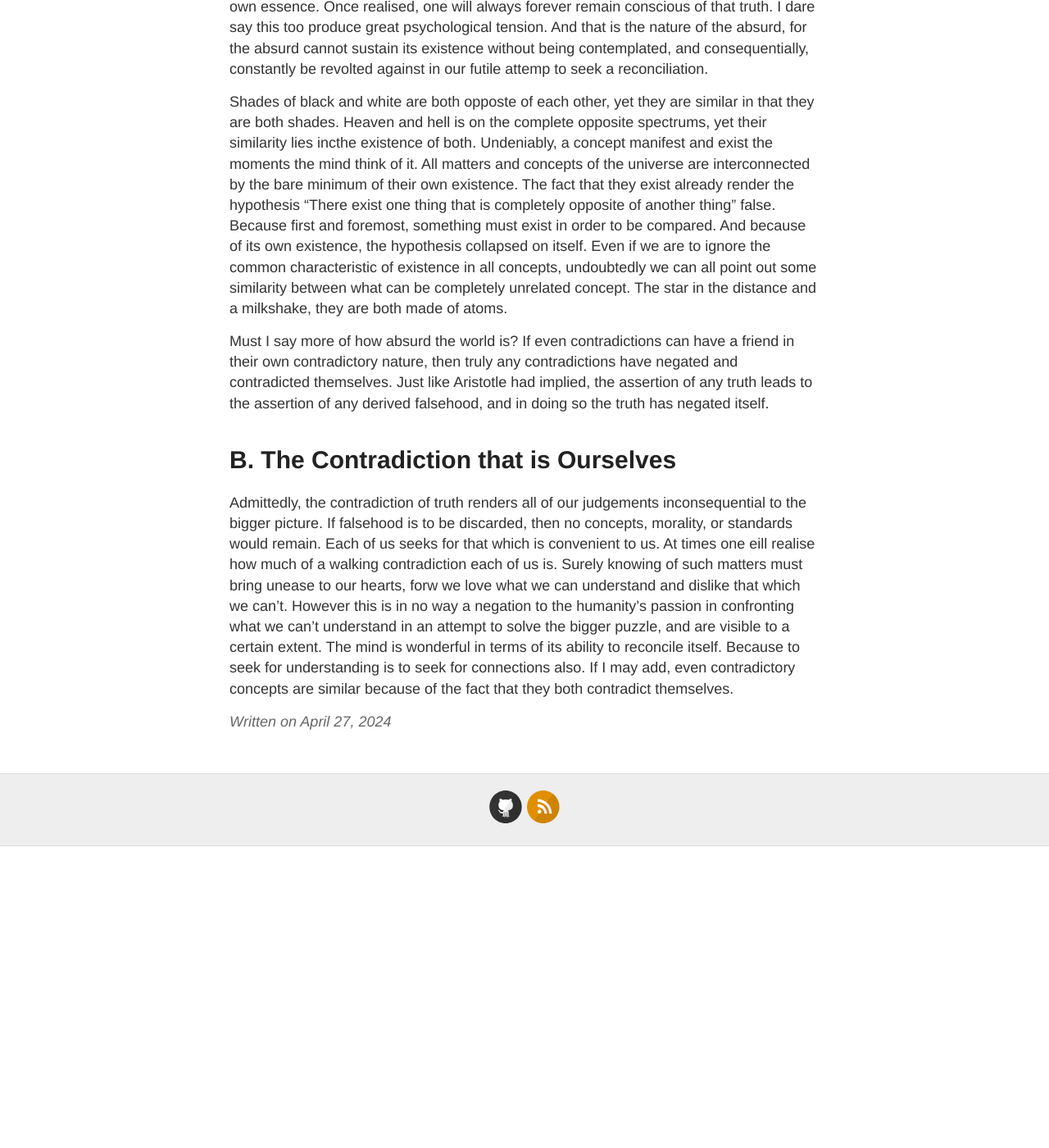
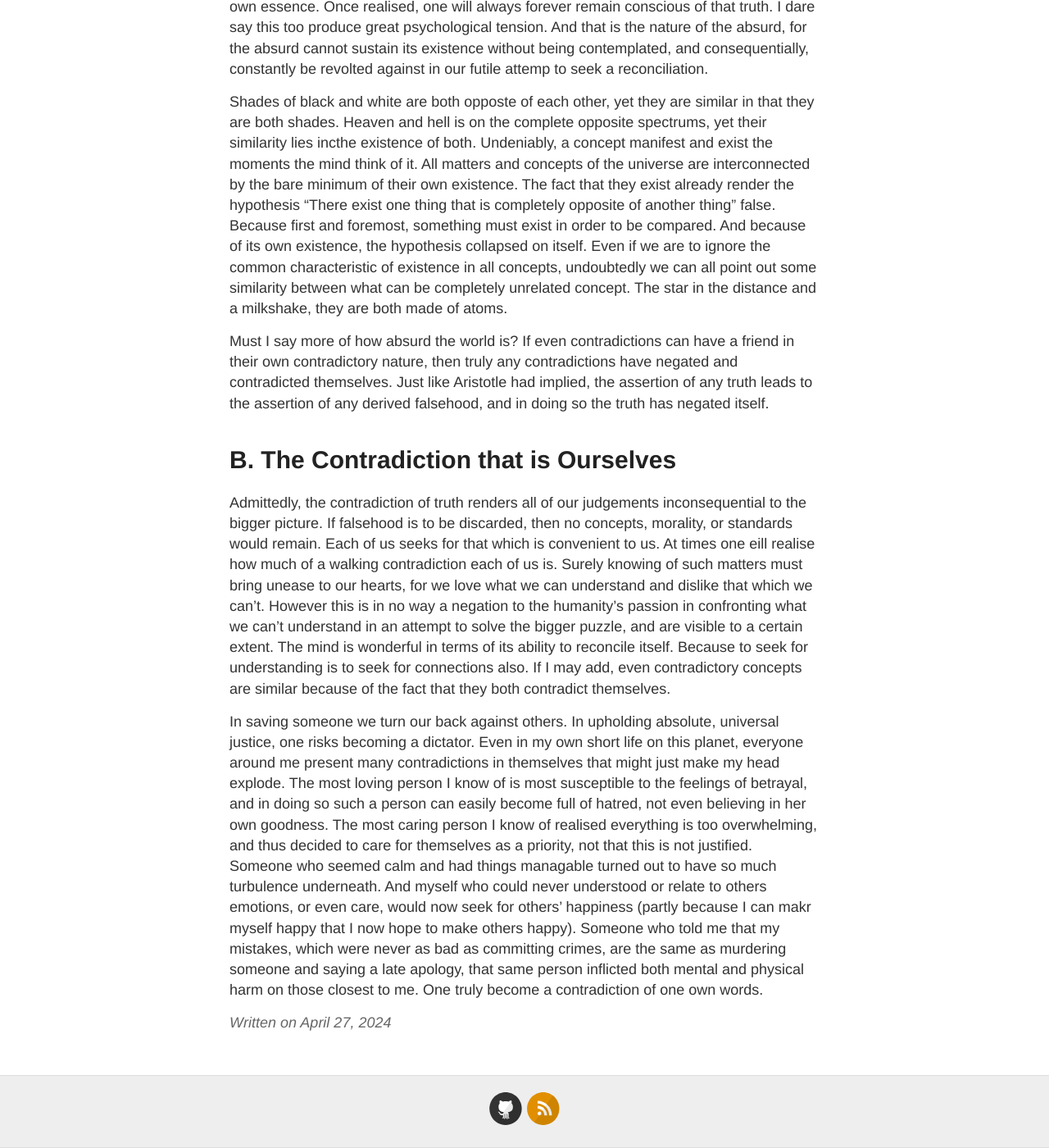
Before and after one commit to theduckshepherd/theduckshepherd.github.io, a Jekyll site: the page built from _posts/2024-04-27-discussion-this-world-is-a-contradiction.md, in a window 1280 px wide and 1400 px high, scrolled down 1685 px. Shown: the whole window at 82% size. Built offline with Jekyll 4.4.1, drawn with Linux system fonts in a browser that asks for light colours; before the commit the page ends 2717 px from its top, so only the background shows below that.

Commit message:
Update 2024-04-27-discussion-this-world-is-a-contradiction.md

```diff
--- a/_posts/2024-04-27-discussion-this-world-is-a-contradiction.md
+++ b/_posts/2024-04-27-discussion-this-world-is-a-contradiction.md
@@ -21,4 +21,6 @@ Shades of black and white are both opposte of each other, yet they are similar i
 Must I say more of how absurd the world is? If even contradictions can have a friend in their own contradictory nature, then truly any contradictions have negated and contradicted themselves. Just like Aristotle had implied, the assertion of any truth leads to the assertion of any derived falsehood, and in doing so the truth has negated itself.
 
 # B. The Contradiction that is Ourselves
-Admittedly, the contradiction of truth renders all of our judgements inconsequential to the bigger picture. If falsehood is to be discarded, then no concepts, morality, or standards would remain. Each of us seeks for that which is convenient to us. At times one eill realise how much of a walking contradiction each of us is. Surely knowing of such matters must bring unease to our hearts, forw we love what we can understand and dislike that which we can't. However this is in no way a negation to the humanity's passion in confronting what we can't understand in an attempt to solve the bigger puzzle, and are visible to a certain extent. The mind is wonderful in terms of its ability to reconcile itself. Because to seek for understanding is to seek for connections also. If I may add, even contradictory concepts are similar because of the fact that they both contradict themselves.
+Admittedly, the contradiction of truth renders all of our judgements inconsequential to the bigger picture. If falsehood is to be discarded, then no concepts, morality, or standards would remain. Each of us seeks for that which is convenient to us. At times one eill realise how much of a walking contradiction each of us is. Surely knowing of such matters must bring unease to our hearts, for we love what we can understand and dislike that which we can't. However this is in no way a negation to the humanity's passion in confronting what we can't understand in an attempt to solve the bigger puzzle, and are visible to a certain extent. The mind is wonderful in terms of its ability to reconcile itself. Because to seek for understanding is to seek for connections also. If I may add, even contradictory concepts are similar because of the fact that they both contradict themselves.
+
+In saving someone we turn our back against others. In upholding absolute, universal justice, one risks becoming a dictator. Even in my own short life on this planet, everyone around me present many contradictions in themselves that might just make my head explode. The most loving person I know of is most susceptible to the feelings of betrayal, and in doing so such a person can easily become full of hatred, not even believing in her own goodness. The most caring person I know of realised everything is too overwhelming, and thus decided to care for themselves as a priority, not that this is not justified. Someone who seemed calm and had things managable turned out to have so much turbulence underneath. And myself who could never understood or relate to others emotions, or even care, would now seek for others' happiness (partly because I can makr myself happy that I now hope to make others happy). Someone who told me that my mistakes, which were never as bad as committing crimes, are the same as murdering someone and saying a late apology, that same person inflicted both mental and physical harm on those closest to me. One truly become a contradiction of one own words.
```
